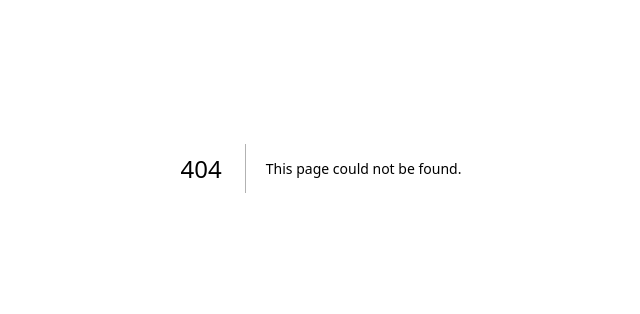
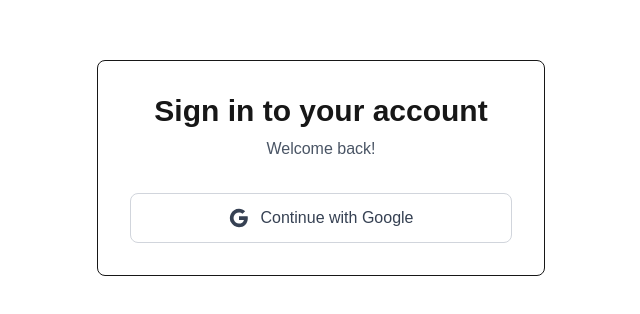
Before and after one commit to robert1745/SmartBookmarkApp, a Next.js app: page /login in a window 1280 px wide. Before the commit this address had no page. Shown: the part 232-546 px from the top of the page, without its empty margins (319-959 px from the left). Built offline with nearby package versions, Linux system fonts and the light colour scheme; no server answers.

Commit message:
feat: implement Google OAuth authentication flow

```diff
--- /dev/null
+++ b/app/auth/callback/route.ts
@@ -0,0 +1,18 @@
+import { createClient } from '@supabase/supabase-js'
+import { NextResponse } from 'next/server'
+
+export async function GET(request: Request) {
+  const { searchParams, origin } = new URL(request.url)
+  const code = searchParams.get('code')
+
+  if (code) {
+    const supabase = createClient(
+      process.env.NEXT_PUBLIC_SUPABASE_URL!,
+      process.env.NEXT_PUBLIC_SUPABASE_ANON_KEY!
+    )
+
+    await supabase.auth.exchangeCodeForSession(code)
+  }
+
+  return NextResponse.redirect(origin)
+}
--- /dev/null
+++ b/app/login/page.tsx
@@ -0,0 +1,54 @@
+'use client'
+
+import { supabase } from '@/lib/supabase/client'
+
+export default function LoginPage() {
+  const handleGoogleLogin = async () => {
+    await supabase.auth.signInWithOAuth({
+      provider: 'google',
+      options: {
+        redirectTo: `${window.location.origin}/auth/callback`,
+        queryParams: {
+          access_type: 'offline',
+          prompt: 'consent',
+        },
+      },
+    })
+  }
+
+  return (
+    <div className="flex min-h-screen items-center justify-center">
+      <div className="w-full max-w-md space-y-8 rounded-lg border p-8">
+        <div className="text-center">
+          <h2 className="text-3xl font-bold">Sign in to your account</h2>
+          <p className="mt-2 text-gray-600">Welcome back!</p>
+        </div>
+
+        <button
+          onClick={handleGoogleLogin}
+          className="w-full flex items-center justify-center gap-3 rounded-lg bg-white border border-gray-300 px-4 py-3 text-gray-700 hover:bg-gray-50 transition-colors"
+        >
+          <svg className="h-5 w-5" viewBox="0 0 24 24">
+            <path
+              fill="currentColor"
+              d="M22.56 12.25c0-.78-.07-1.53-.2-2.25H12v4.26h5.92c-.26 1.37-1.04 2.53-2.21 3.31v2.77h3.57c2.08-1.92 3.28-4.74 3.28-8.09z"
+            />
+            <path
+              fill="currentColor"
+              d="M12 23c2.97 0 5.46-.98 7.28-2.66l-3.57-2.77c-.98.66-2.23 1.06-3.71 1.06-2.86 0-5.29-1.93-6.16-4.53H2.18v2.84C3.99 20.53 7.7 23 12 23z"
+            />
+            <path
+              fill="currentColor"
+              d="M5.84 14.09c-.22-.66-.35-1.36-.35-2.09s.13-1.43.35-2.09V7.07H2.18C1.43 8.55 1 10.22 1 12s.43 3.45 1.18 4.93l2.85-2.22.81-.62z"
+            />
+            <path
+              fill="currentColor"
+              d="M12 5.38c1.62 0 3.06.56 4.21 1.64l3.15-3.15C17.45 2.09 14.97 1 12 1 7.7 1 3.99 3.47 2.18 7.07l3.66 2.84c.87-2.6 3.3-4.53 6.16-4.53z"
+            />
+          </svg>
+          Continue with Google
+        </button>
+      </div>
+    </div>
+  )
+}
```
